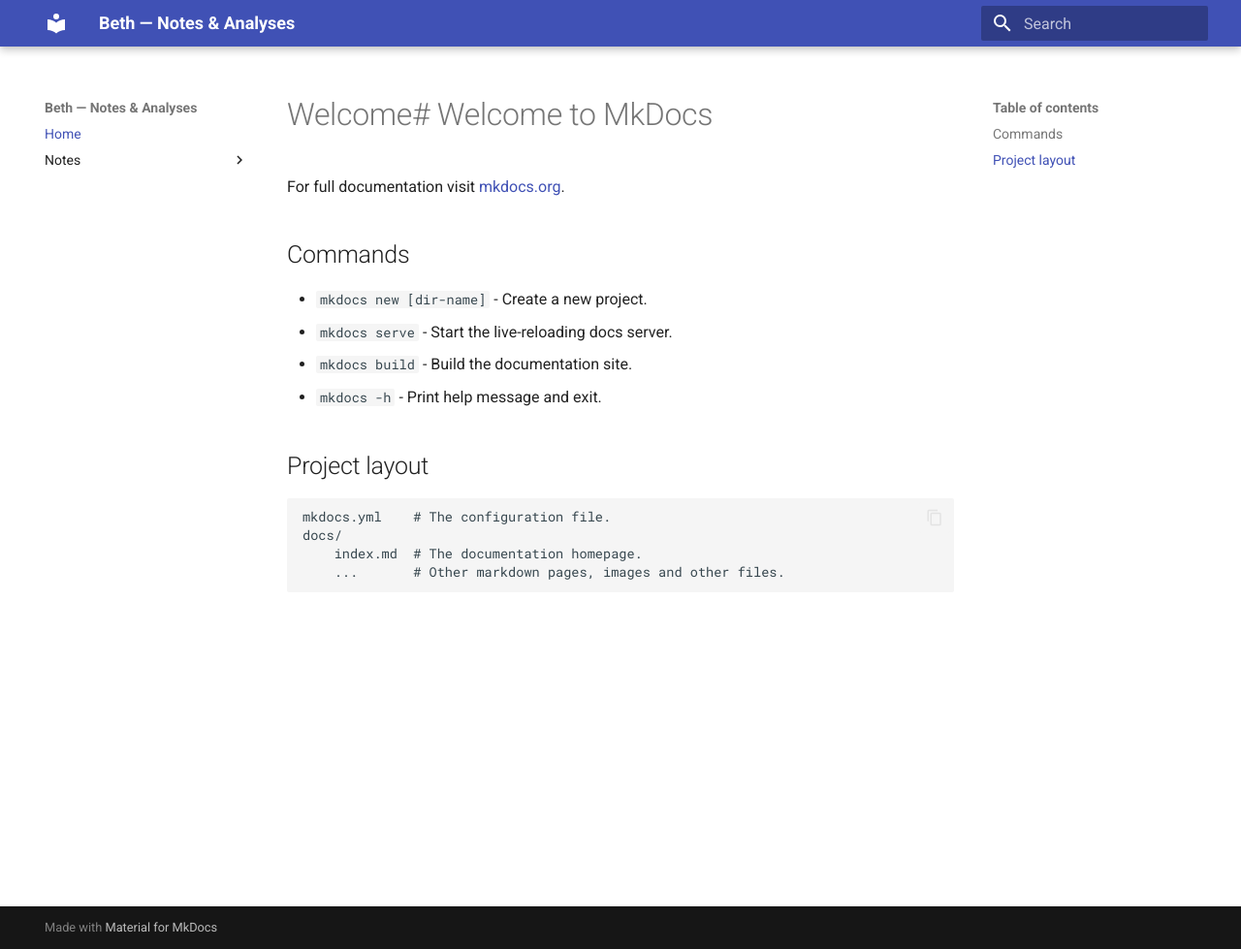
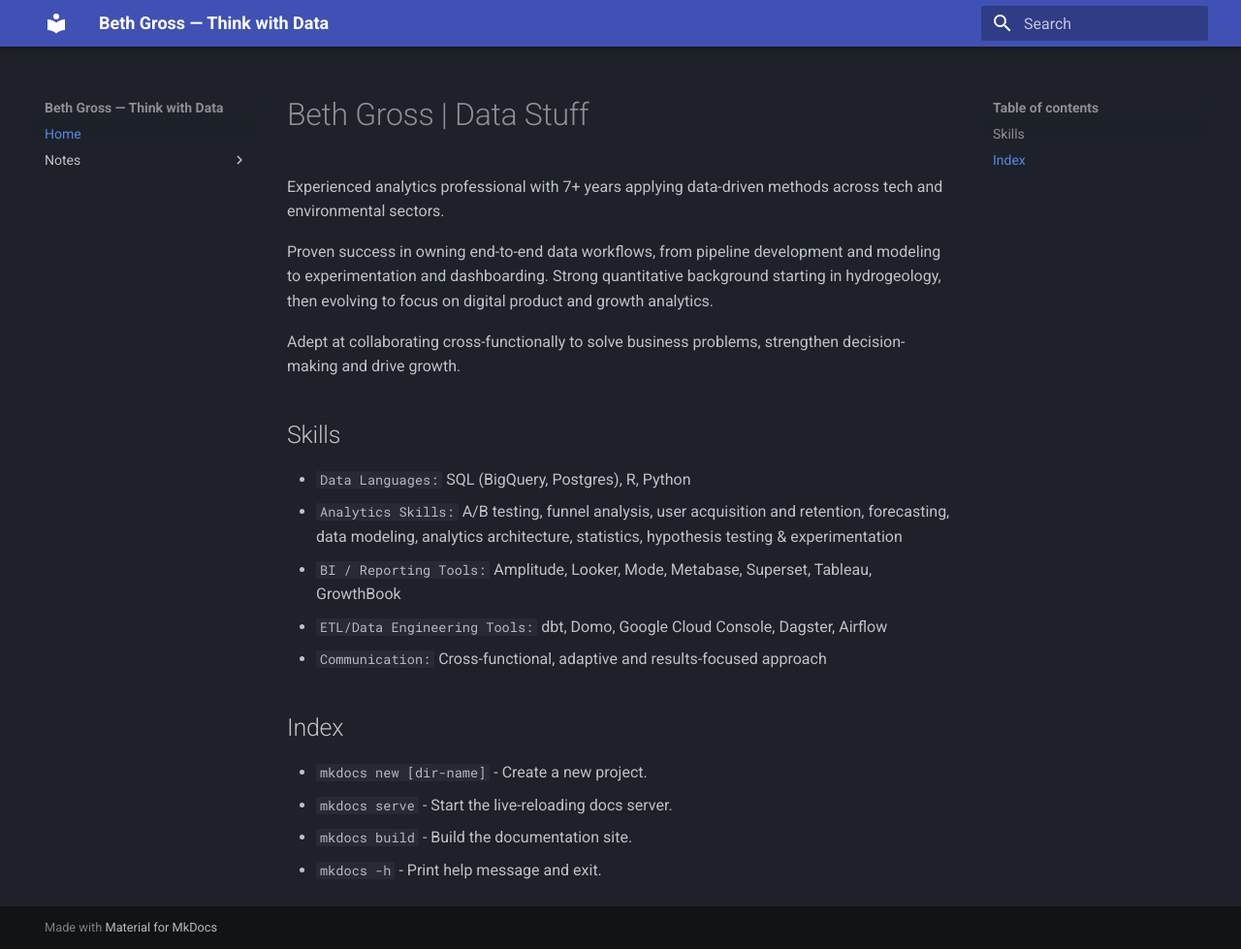
Before and after one commit to bethgross/beth-site, an MkDocs documentation site: the page built from docs/index.md, in a window 1280 px wide and 979 px high. Shown: the whole window at 97% size. Built offline with MkDocs 1.6.1 and Material for MkDocs 9.7.7, drawn with Linux system fonts in a browser that asks for light colours.

Commit message:
Slate theme and updated content

```diff
--- a/docs/index.md
+++ b/docs/index.md
@@ -1,17 +1,22 @@
-# Welcome# Welcome to MkDocs
+# Beth Gross | Data Stuff
 
-For full documentation visit [mkdocs.org](https://www.mkdocs.org).
+Experienced analytics professional with 7+ years applying data-driven methods across tech and environmental sectors.
 
-## Commands
+Proven success in owning end-to-end data workflows, from pipeline development and modeling to experimentation and dashboarding. Strong quantitative background starting in hydrogeology, then evolving to focus on digital product and growth analytics.
+
+Adept at collaborating cross-functionally to solve business problems, strengthen decision-making and drive growth.
+
+
+## Skills
+* `Data Languages:` SQL (BigQuery, Postgres), R, Python
+* `Analytics Skills:` A/B testing, funnel analysis, user acquisition and retention, forecasting, data modeling, analytics architecture, statistics, hypothesis testing & experimentation
+* `BI / Reporting Tools:` Amplitude, Looker, Mode, Metabase, Superset, Tableau, GrowthBook
+* `ETL/Data Engineering Tools:` dbt, Domo, Google Cloud Console, Dagster, Airflow
+* `Communication:` Cross-functional, adaptive and results-focused approach
+
+## Index
 
 * `mkdocs new [dir-name]` - Create a new project.
 * `mkdocs serve` - Start the live-reloading docs server.
 * `mkdocs build` - Build the documentation site.
 * `mkdocs -h` - Print help message and exit.
-
-## Project layout
-
-    mkdocs.yml    # The configuration file.
-    docs/
-        index.md  # The documentation homepage.
-        ...       # Other markdown pages, images and other files.
--- a/mkdocs.yml
+++ b/mkdocs.yml
@@ -1,7 +1,9 @@
-site_name: Beth — Notes & Analyses
+site_name: Beth Gross — Think with Data
 site_url: ""
 theme:
   name: material
+  palette:
+    scheme: slate   # dark
   features:
     - navigation.instant
     - navigation.tracking
```
Also changed, not shown: docs/notes/2025-08-09_Test.md (+4 -2 lines).
